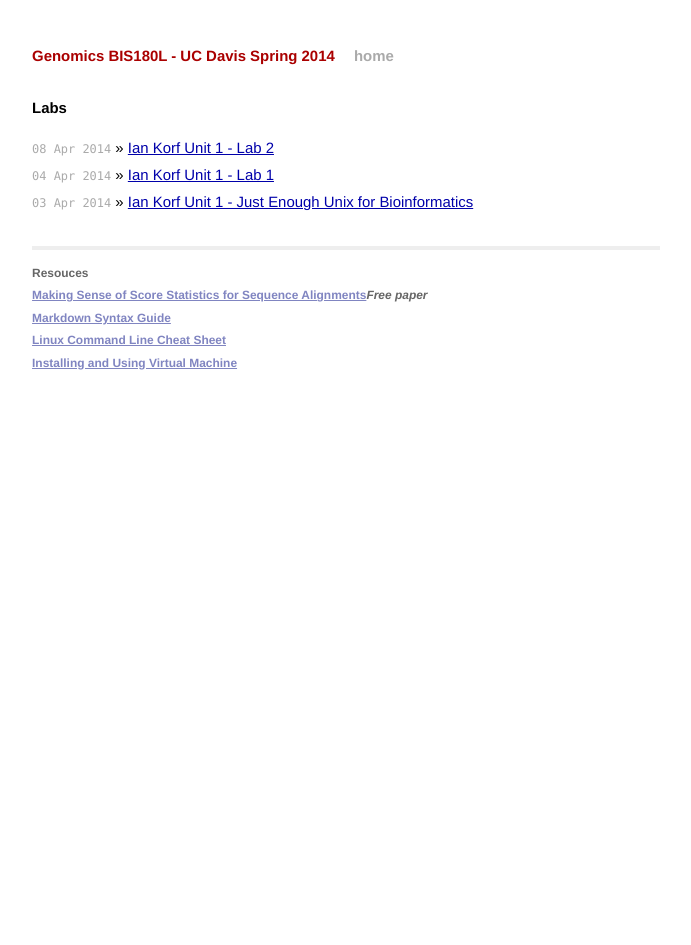
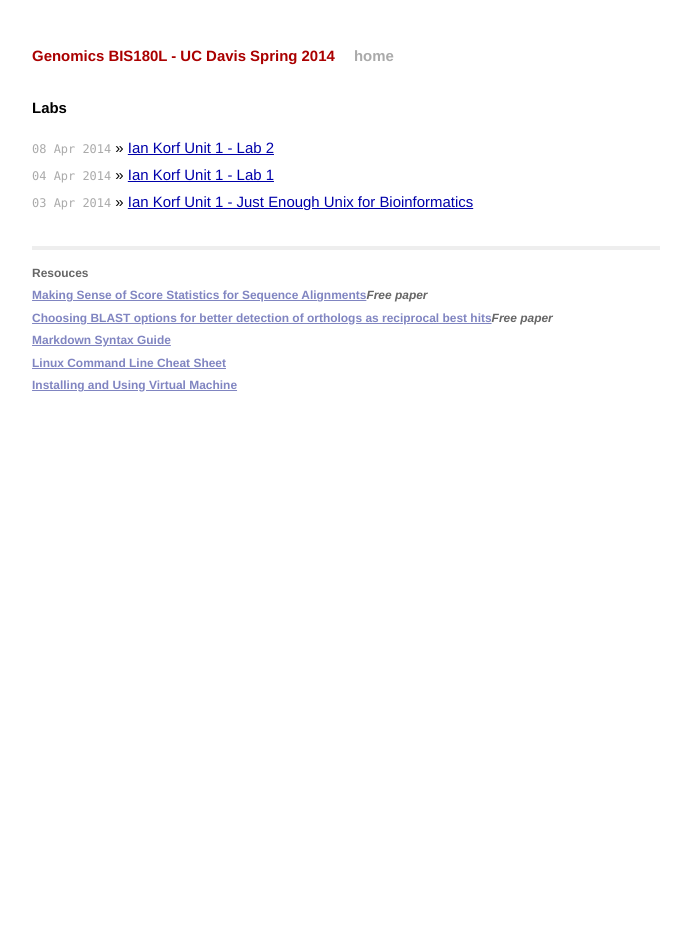
Before and after one commit to iamciera/bis180lSite, a Jekyll site: the page built from index.html, in a window 1280 px wide. Shown: the whole page, without its empty margins (294-985 px from the left). Built offline with Jekyll 4.4.1, drawn with Linux system fonts in a browser that asks for light colours; Markdown is read by kramdown in place of the engine named in the settings.

Commit message:
added resource

```diff
--- a/_layouts/default.html
+++ b/_layouts/default.html
@@ -28,6 +28,7 @@
               <p>
                 <b>Resouces<br />
                 <a href = "http://citeseerx.ist.psu.edu/viewdoc/download?doi=10.1.1.105.1941&rep=rep1&type=pdf"> Making Sense of Score Statistics for Sequence Alignments</a><i>Free paper</i><br />
+                <a href = "http://bioinformatics.oxfordjournals.org/content/24/3/319.full.pdf+html"> Choosing BLAST options for better detection of orthologs as reciprocal best hits</a><i>Free paper</i><br />
                 <a href = "http://daringfireball.net/projects/markdown/syntax">Markdown Syntax Guide</a><br />
                 <a href = "http://www.cheatography.com/davechild/cheat-sheets/linux-command-line/"> Linux Command Line Cheat Sheet</a><br />
                 <a href="{{ site.baseurl }}/docs/virtualMachine.html">Installing and Using Virtual Machine</a>
```
